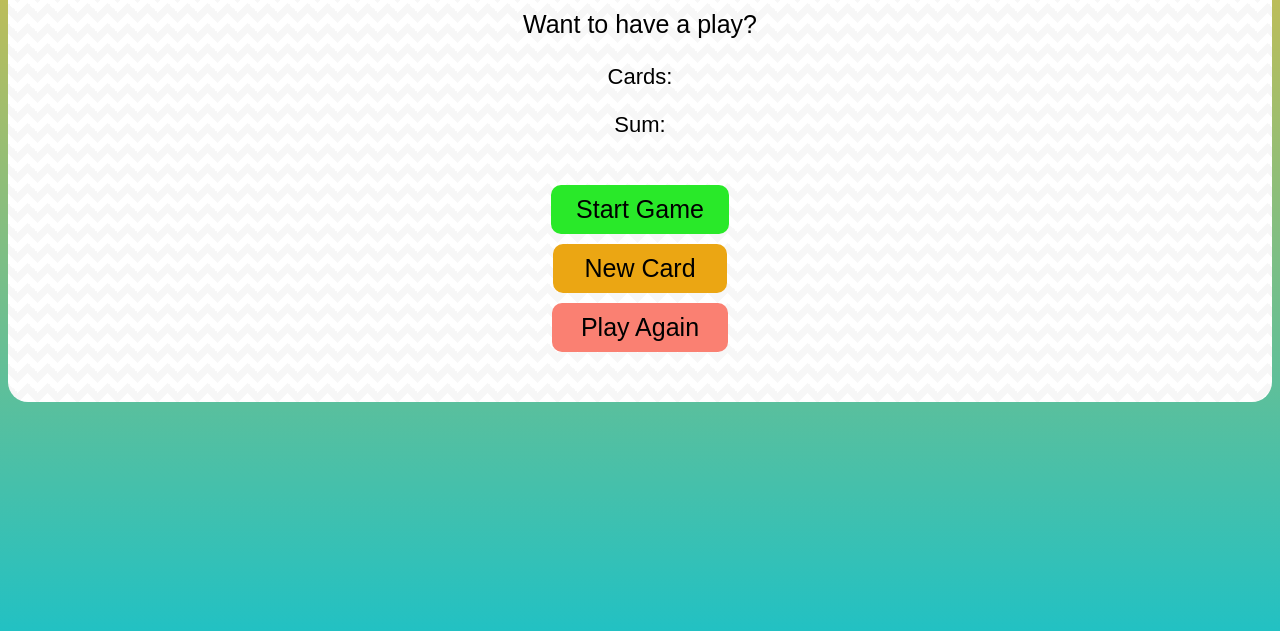
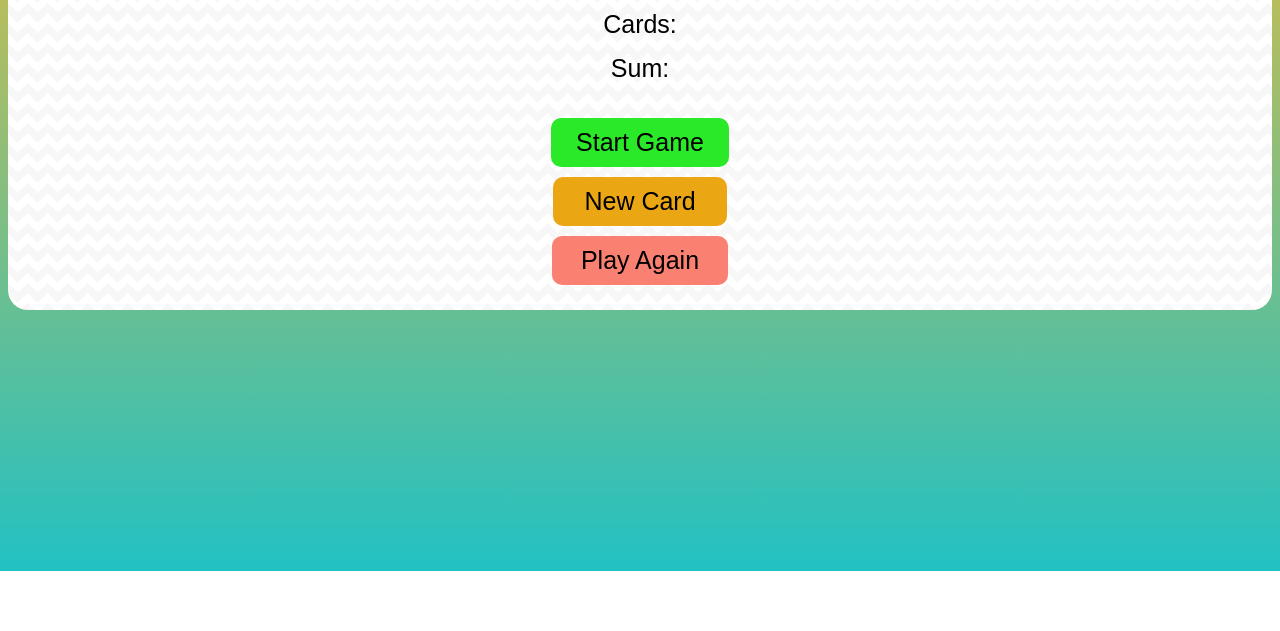
Before and after one commit to Amelss/Black-Jack, a plain HTML site: page index.html in a window 1280 px wide. Shown: the part 267-898 px from the top of the page. After the commit the page ends 838 px from the top, so only its background shows below. Drawn offline with Linux system fonts and the light colour scheme; a web font is replaced by a local one.

Commit message:
Add files via upload

```diff
--- a/styles.css
+++ b/styles.css
@@ -3,7 +3,7 @@ body{
     background: linear-gradient(0deg, rgba(34,193,195,1) 0%, rgba(253,187,45,1) 100%);
     background-repeat: no-repeat;
     min-height: 100vh;
-    overflow: hidden;
+
 }
 
 h1 {
@@ -20,16 +20,22 @@ h1 {
     font-family: epicursive, sans-serif;
     font-weight: 400;
     font-style: normal;
-    font-size: 25px;
+    font-size: 35px;
     color: rgb(0, 0, 0);
+    margin-top: -5px;
 }
 
 #cards-el, #sum-el {
     font-family: epicursive, sans-serif;
     font-weight: 500;
     font-style: normal;
-    font-size: 22px;
+    font-size: 25px;
+    margin-top: -10px;
 
+}
+
+.container{
+    margin-top: -60px;
 }
 
 .card {
@@ -41,7 +47,8 @@ h1 {
     background-repeat: repeat;
     text-align: center;
     border-radius: 20px;
-    padding-bottom: 50px;
+    padding-bottom: 25px;
+
 }
 
 .playing{
@@ -61,7 +68,7 @@ button{
     font-family: epicursive, sans-serif;
     font-weight: 400;
     font-style: normal;
-    margin-top: 25px;
+    margin-top: 10px;
     text-align: center;
     font-size: 25px;
 }
```
